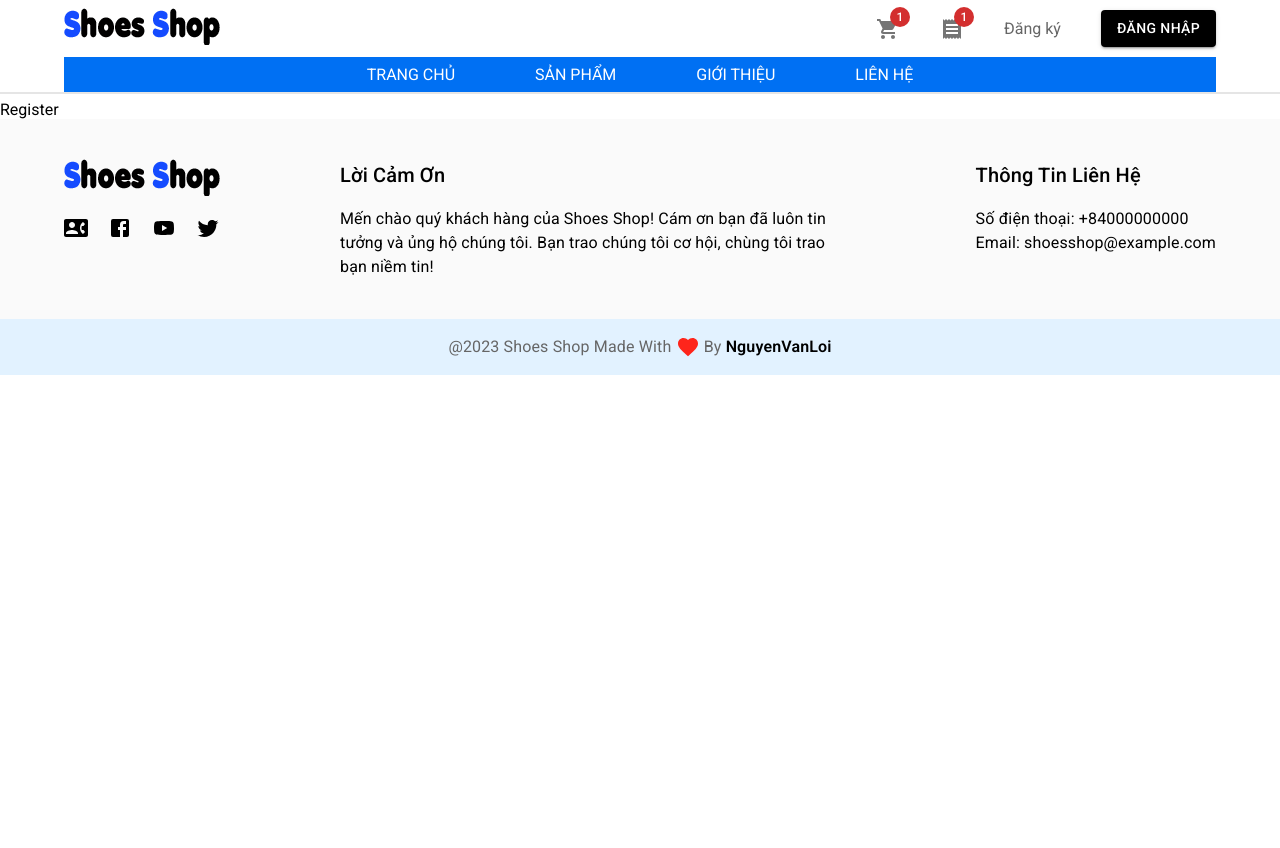
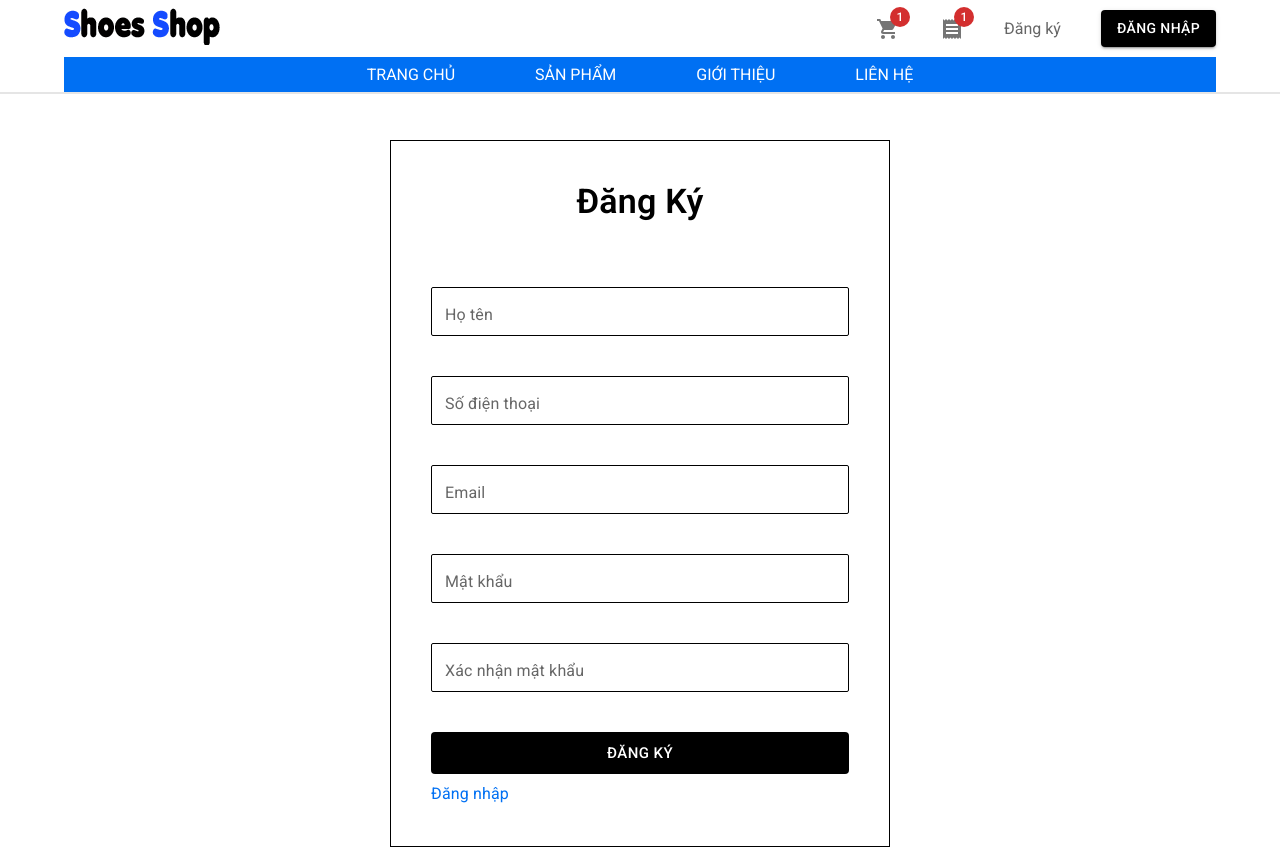
Before and after one commit to loinvl/shoes-shop-frontend, a Next.js app: page /auth/register in a window 1280 px wide. Shown: the top 848 px of the page. Before the commit the page ends 800 px from the top, so only its background shows below. Built offline with nearby package versions, Linux system fonts and the light colour scheme.

Commit message:
login page, register page, forgot password page, reset password page

```diff
--- a/components/StyledDialog.jsx
+++ b/components/StyledDialog.jsx
@@ -5,7 +5,7 @@ import DialogContentText from "@mui/material/DialogContentText";
 import DialogTitle from "@mui/material/DialogTitle";
 import { PrimaryButton, SecondaryButton } from "./StyledButton";
 
-const ConfirmDialog = ({ openButton, title, content, cancleLabel, okLabel, open, onClick, onCancle, onOk }) => {
+const ConfirmDialog = ({ openButton, title, content, cancleLabel, okLabel, open, onCancle, onOk }) => {
   return (
     <div>
       {openButton}
--- a/pages/auth/register.jsx
+++ b/pages/auth/register.jsx
@@ -1,3 +1,39 @@
-export default function Register(){
-    return <div>Register</div>
+import CustomLink from "@/components/CustomLink";
+import { PrimaryButton } from "@/components/StyledButton";
+import { PrimaryInput } from "@/components/StyledTextField";
+import styleColors from "@/styles/styleColors";
+import { Box, Container, Stack, Typography } from "@mui/material";
+
+export default function RegisterPage() {
+  return (
+    <Container>
+      <Box mt={{sm: 5}} mb={10} display="flex" justifyContent="center" alignItems="center">
+        <Box p={{xs: 3, sm: 5}} width={{ xs: "400px", md: "500px" }} border={`1px solid ${styleColors.black}`}>
+          <Box>
+            <Typography variant="h4" fontWeight="600" textAlign="center">
+              Đăng Ký
+            </Typography>
+          </Box>
+          <Stack mt={8} gap={5}>
+            <PrimaryInput fullWidth label="Họ tên" />
+            <PrimaryInput fullWidth label="Số điện thoại" />
+            <PrimaryInput fullWidth label="Email" />
+            <PrimaryInput fullWidth label="Mật khẩu" type="password" />
+            <PrimaryInput fullWidth label="Xác nhận mật khẩu" type="password" />
+          </Stack>
+
+          <Box mt={5}>
+            <PrimaryButton size="large" fullWidth>
+              Đăng Ký
+            </PrimaryButton>
+          </Box>
+          <Box mt={1} display="flex" justifyContent="space-between">
+            <CustomLink href="/auth/login">
+              <Typography sx={{ color: styleColors.blue }}>Đăng nhập</Typography>
+            </CustomLink>
+          </Box>
+        </Box>
+      </Box>
+    </Container>
+  );
 }
```
Also changed, not shown: pages/auth/forgot-password.jsx (+34 -2 lines), pages/auth/login.jsx (+38 -2 lines), pages/auth/reset-password.jsx (+30 -2 lines).
